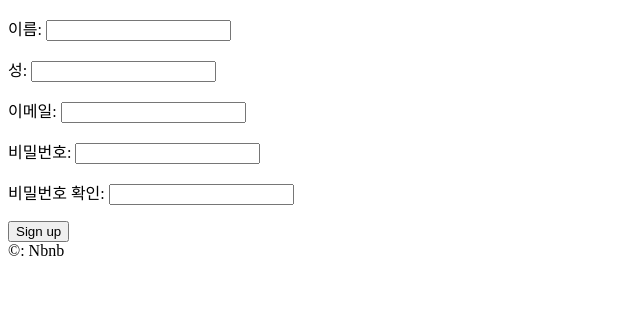
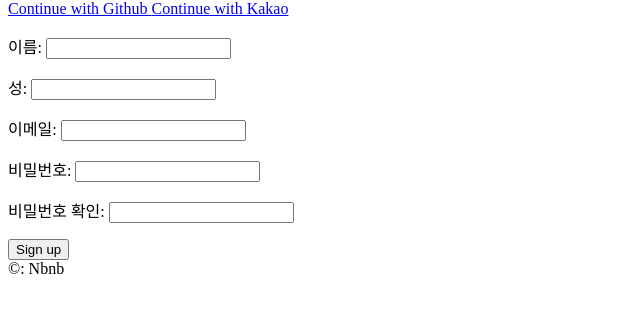
Before and after one commit to soyeonnnb/airbnb-clone, a Django app: page /users/signup/ in a window 1280 px wide. Shown: the part 115-428 px from the top of the page, without its empty margins (0-640 px from the left). Run offline with Django 3.2, Linux system fonts and the light colour scheme.

Commit message:
feat : github login

```diff
--- /dev/null
+++ b/templates/partials/social_login.html
@@ -0,0 +1,8 @@
+<div>
+    <a href="{% url 'users:github-login' %}">
+        Continue with Github
+    </a>
+    <a href="{% url 'users:kakao-login' %}">
+        Continue with Kakao
+    </a>
+</div>
--- a/templates/users/login.html
+++ b/templates/users/login.html
@@ -4,6 +4,7 @@
 Login
 {% endblock page_title %}
 {%block content %}
+{% include 'partials/social_login.html' %}
 
 <form method="POST" action="{% url 'users:login' %}">
     {% csrf_token %}
--- a/templates/users/signup.html
+++ b/templates/users/signup.html
@@ -4,6 +4,7 @@
 Sign Up
 {% endblock page_title %}
 {%block content %}
+{% include 'partials/social_login.html' %}
 
 <form method="POST" action="{% url 'users:signup' %}">
     {% csrf_token %}
--- a/users/admin.py
+++ b/users/admin.py
@@ -39,5 +39,5 @@ class CustomUserAdmin(UserAdmin):
         "is_staff",
         "is_superuser",
         "email_verified",
-        "email_secret",
+        "login_method",
     )
--- a/users/models.py
+++ b/users/models.py
@@ -31,6 +31,16 @@ class User(AbstractUser):
 
     CURRENCY_CHOICES = ((CURRENCY_USD, "USD"), (CURRENCY_KRW, "KRW"))
 
+    LOGIN_EMAIL = "email"
+    LOGIN_GITHUB = "github"
+    LOGIN_KAKAO = "kakao"
+
+    LOGIN_CHOICES = (
+        (LOGIN_EMAIL, "Email"),
+        (LOGIN_GITHUB, "Github"),
+        (LOGIN_KAKAO, "Kakao"),
+    )
+
     avatar = models.ImageField(upload_to="avatars", blank=True)
     gender = models.CharField(choices=GENDER_CHOICES, max_length=10, blank=True)
     bio = models.TextField(blank=True)
@@ -44,6 +54,9 @@ class User(AbstractUser):
     superhost = models.BooleanField(default=False)
     email_verified = models.BooleanField(default=False)
     email_secret = models.CharField(max_length=120, default=" ", blank=True)
+    login_method = models.CharField(
+        choices=LOGIN_CHOICES, max_length=10, default=LOGIN_EMAIL
+    )
 
     def verify_email(self):
         if self.email_verified is False:
--- a/users/urls.py
+++ b/users/urls.py
@@ -5,6 +5,9 @@ app_name = "users"
 
 urlpatterns = [
     path("login/", views.LoginView.as_view(), name="login"),
+    path("login/github", views.github_login, name="github-login"),
+    path("login/github/callback", views.github_callback, name="github-callback"),
+    path("login/kakao", views.kakao_login, name="kakao-login"),
     path("logout/", views.logout_view, name="logout"),
     path("signup/", views.SignUpView.as_view(), name="signup"),
     path("verify/<str:key>", views.complete_verification, name="complete-verification"),
--- a/users/views.py
+++ b/users/views.py
@@ -1,3 +1,5 @@
+import os
+import requests
 from django.shortcuts import redirect, render
 from django.views import View
 from django.views.generic import FormView
@@ -54,3 +56,75 @@ def complete_verification(request, key):
     except models.User.DoesNotExist:
         pass
     return redirect(reverse("core:home"))
+
+
+def github_login(request):
+    client_id = os.environ.get("GH_ID")
+    redirect_url = "http://127.0.0.1:8000/users/login/github/callback"
+    return redirect(
+        f"https://github.com/login/oauth/authorize?client_id={client_id}&redirect_url={redirect_url}&scope=read:user"
+    )
+
+
+class GithubException(Exception):
+    pass
+
+
+def github_callback(request):
+    try:
+        client_id = os.environ.get("GH_ID")
+        client_secret = os.environ.get("GH_PASSWORD")
+        code = request.GET.get("code", None)
+        if code is not None:
+            result = requests.post(
+                f"https://github.com/login/oauth/access_token?client_id={client_id}&client_secret={client_secret}&code={code}",
+                headers={"Accept": "application/json"},
+            )
+            result_json = result.json()
+            error = result_json.get("error", None)
+            if error is not None:
+                raise GithubException()
+            else:
+                access_token = result_json.get("access_token")
+                profile_request = requests.get(
+                    "https://api.github.com/user",
+                    headers={
+                        "Authorization": f"token {access_token}",
+                        "Accept": "application/json",
+                    },
+                )
+                profile_json = profile_request.json()
+                username = profile_json.get("login", None)
+                if username is not None:
+                    name = profile_json.get("name")
+                    email = profile_json.get("email")
+                    print(email)
+                    bio = profile_json.get("bio")
+                    try:
+                        user = models.User.objects.get(email=email)
+                        if user.login_method != models.User.LOGIN_GITHUB:
+                            raise GithubException()
+                    except models.User.DoesNotExist:
+                        user = models.User.objects.create(
+                            email=email,
+                            first_name=name,
+                            username=email,
+                            bio=bio,
+                            login_method=models.User.LOGIN_GITHUB,
+                        )
+                        user.set_unusable_password()
+                        user.save()
+                    login(request, user)
+                    return redirect(reverse("core:home"))
+
+                else:
+                    raise GithubException()
+
+        else:
+            raise GithubException()
+    except GithubException:
+        return redirect(reverse("users:login"))
+
+
+def kakao_login(request):
+    pass
```
Also changed, not shown: users/migrations/0004_user_login_method.py (added), 1 other file.
